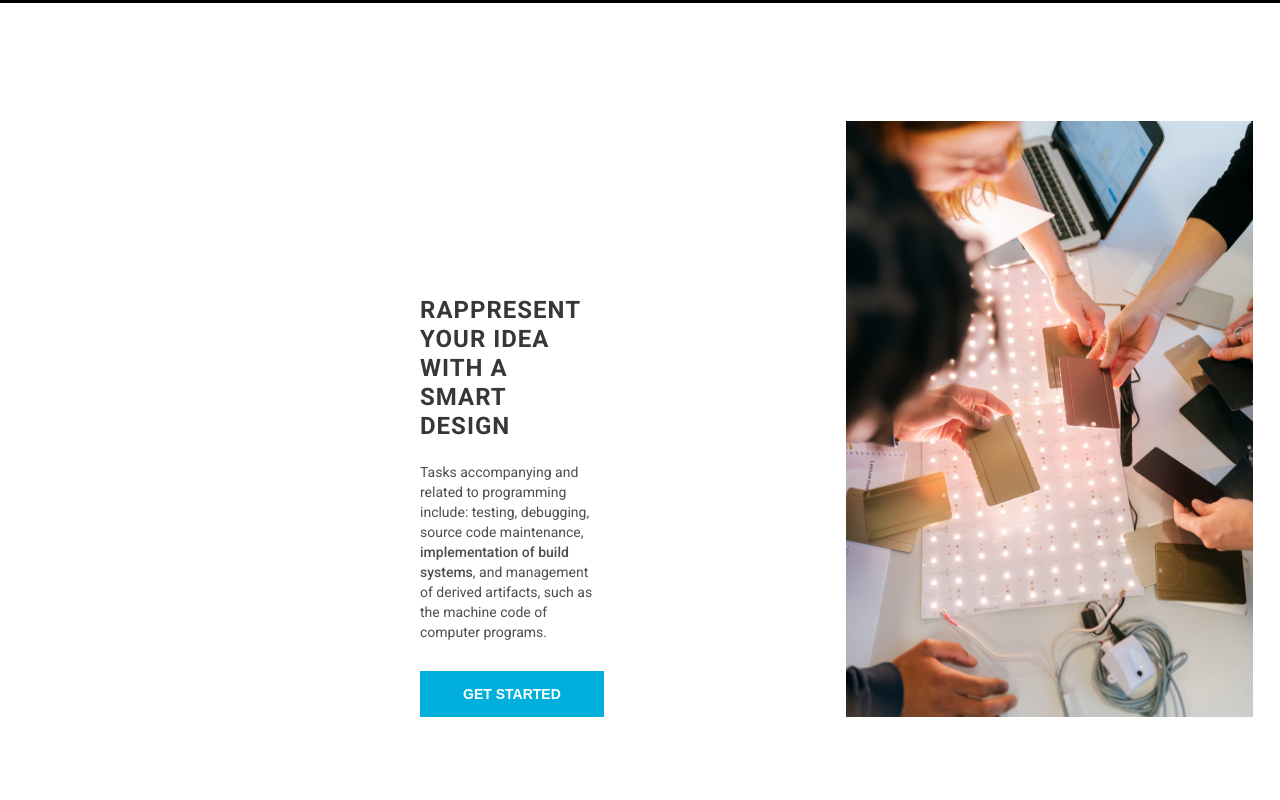
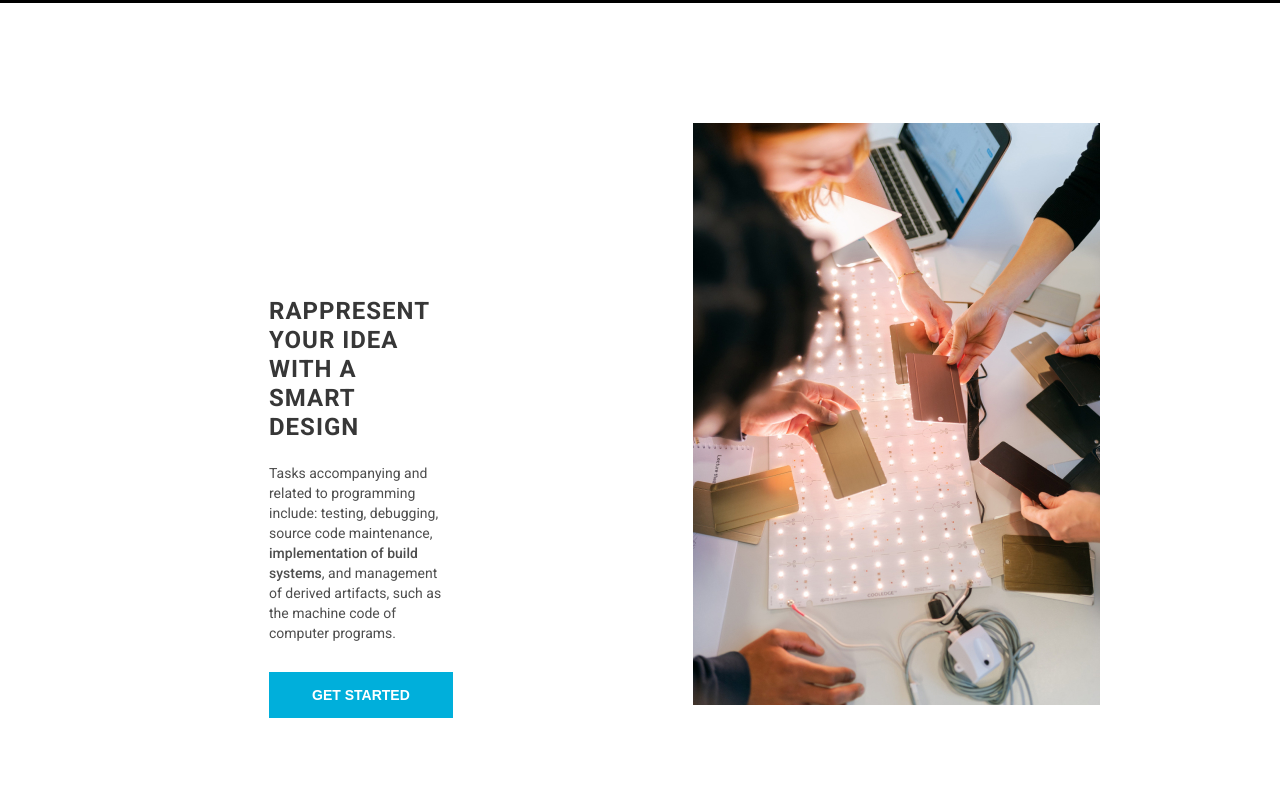
Before and after one commit to daricat/webdev, a plain HTML site: page index.html in a window 1280 px wide. Shown: the part 740-1540 px from the top of the page. Drawn offline with Linux system fonts and the light colour scheme.

Commit message:
fix: fix represent part

```diff
--- a/style.css
+++ b/style.css
@@ -130,18 +130,17 @@ body {
 /* RAPPRESENT --- your life ---*/
 
 .represent {
+    padding: 119px 0 140px 0;
     background-color: #FFFFFF;
 }
 
 .represent__position {
     display: flex;
     flex-direction: row;
-    margin: 118px 420px 0;
-    padding: 0 0 141px 0;
 }
 
 .represent-article {
-    margin: 175px 242px 0 0;
+    margin: 175px 240px 0 269px;
 }
 
 .represent-title {
@@ -165,6 +164,12 @@ body {
 
 .represent-decription b {
     font-weight: 500;
+}
+
+.represent-photo {
+    height: fit-content;
+    margin: 1px 270px 0 0px;
+    display: block;
 }
 
 /*  COMMUNITY --- your life ---*/
```
